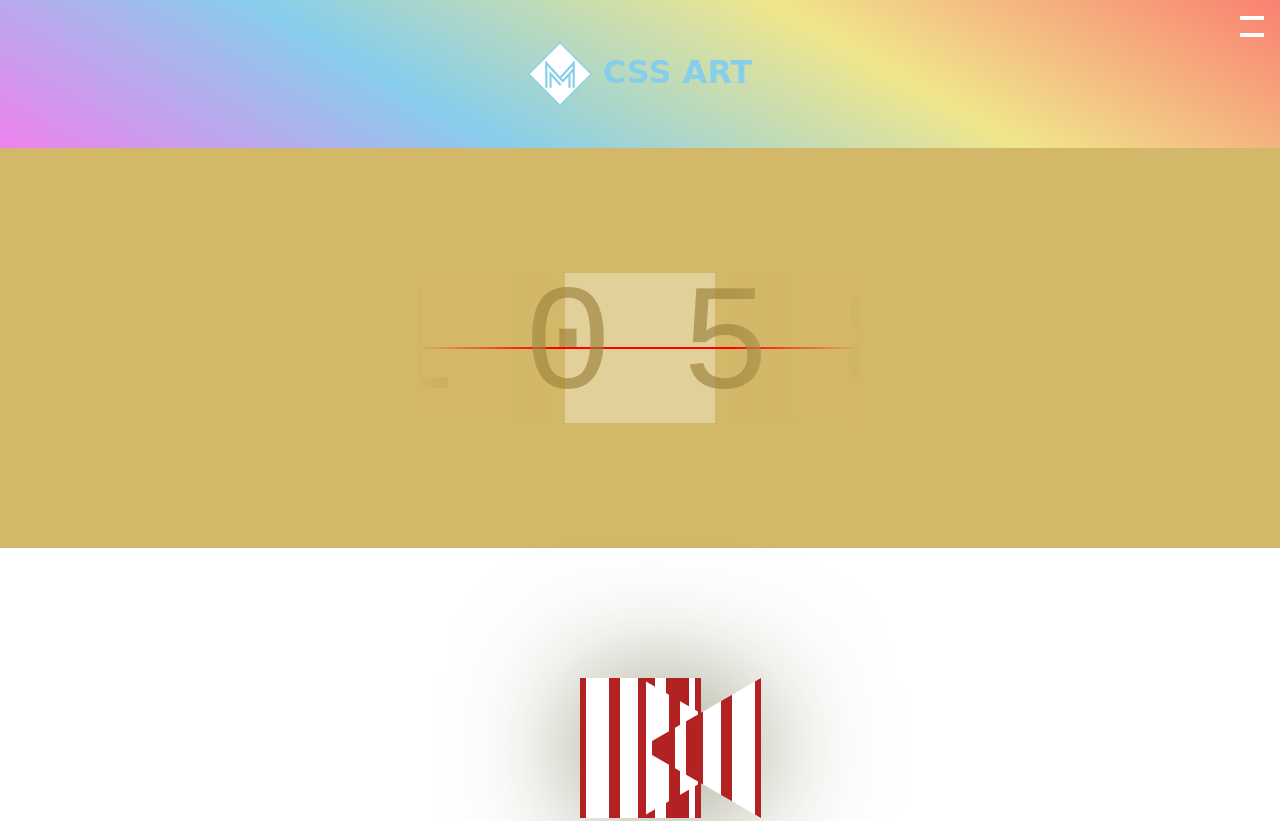
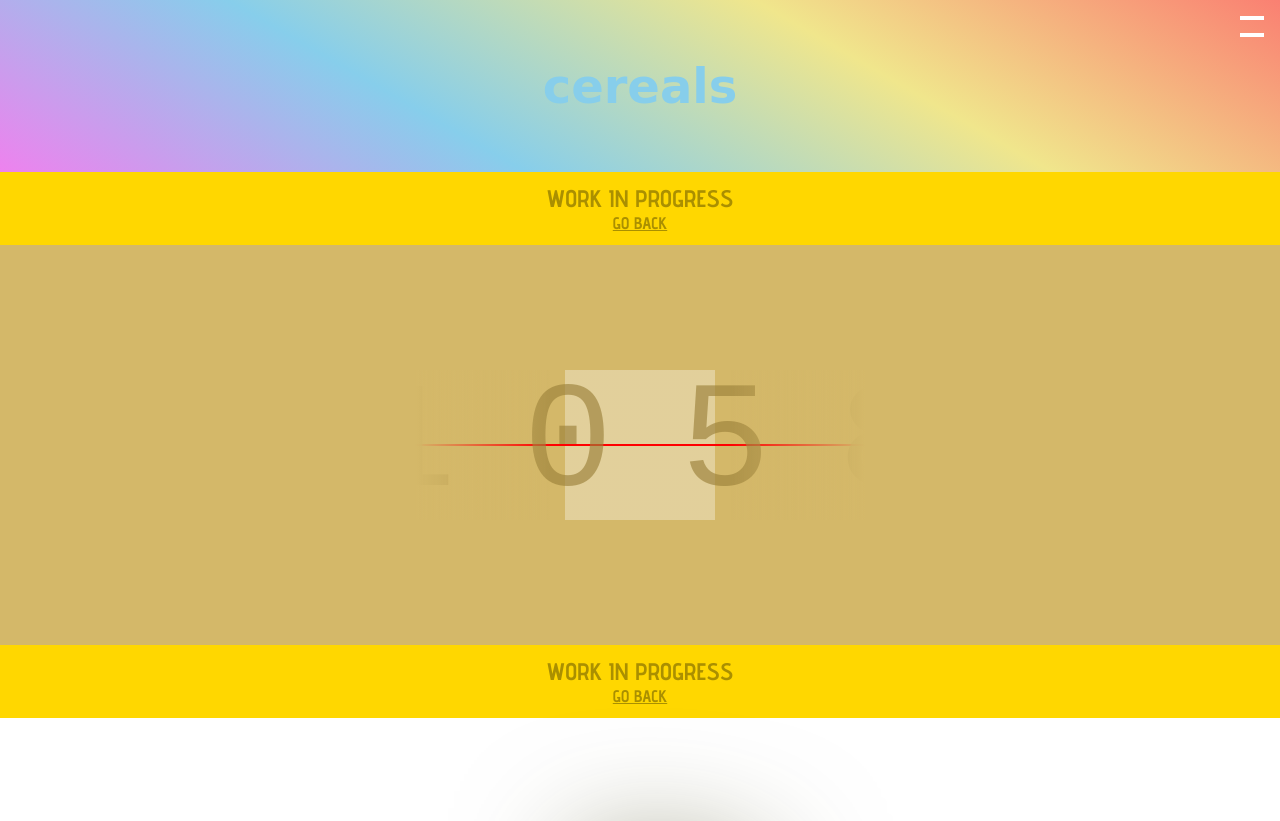
Before and after one commit to mbaralle/cereals, a plain HTML site: page docs/wip.html in a window 1280 px wide. Shown: the top 821 px of the page. Drawn offline with Linux system fonts and the light colour scheme; a web font is replaced by a local one.

Commit message:
move to cereals.dev

```diff
--- a/docs/css/main.css
+++ b/docs/css/main.css
@@ -40,21 +40,12 @@ header {
 header h3 {
     animation: title-animation 4s linear infinite;
     padding: 5px;
-    font-size: 200%;
+    font-size: 300%;
 }
 
-header h3 svg {
-    height: 64px;
-    width: 64px;
-    vertical-align: middle;
-}
-
-header h3 svg path#rect {
-    animation: logo-rect-animation 4s linear infinite;
-}
-
-header h3 svg path#letter {
-    animation: logo-letter-animation 4s linear infinite;
+header h3 a {
+    text-decoration: none;
+    color: inherit;
 }
 
 @keyframes title-animation {
@@ -64,23 +55,6 @@ header h3 svg path#letter {
     75%{ color: salmon; }
     100%{ color: violet; }
 }
-
-@keyframes logo-rect-animation {
-    0%{ stroke: violet; }
-    25%{ stroke: skyblue; }
-    50%{ stroke: khaki; }
-    75%{ stroke: salmon; }
-    100%{ stroke: violet; }
-}
-
-@keyframes logo-letter-animation {
-    0%{ fill: violet; }
-    25%{ fill: skyblue; }
-    50%{ fill: khaki; }
-    75%{ fill: salmon; }
-    100%{ fill: violet; }
-}
-
 
 #menu-button {
     height: 1.3em;
--- a/docs/css/wip.css
+++ b/docs/css/wip.css
@@ -8,7 +8,6 @@
     font-size: 1.5em;
     font-weight: 700;
     display: inline-block;
-    display: none;
 
     text-align: center;
 }
--- a/docs/wip.html
+++ b/docs/wip.html
@@ -1,7 +1,7 @@
 <!DOCTYPE html>
 <html lang="en">
   <head>
-    <title>CSS ART</title>
+    <title>cereals</title>
     <meta charset="utf-8" />
     <meta
       name="description"
@@ -29,42 +29,26 @@
       rel="stylesheet"
     />
 
-    <meta property="og:title" content="mbaralle | CSS ART" />
+    <meta property="og:title" content="mbaralle | cereals" />
     <meta
       property="og:description"
       content="Let's try to make some art with CSS! A project by Matthieu Baralle"
     />
     <meta
       property="og:image"
-      content="https://css.art.mbaralle.dev/img/css-art-card.png"
+      content="https://cereals.dev/img/css-art-card.png"
     />
-    <meta property="og:url" content="https://css.art.mbaralle.dev" />
+    <meta property="og:url" content="https://cereals.dev" />
     <meta name="twitter:card" content="summary_large_image" />
-    <meta property="og:site_name" content="mbaralle | CSS ART" />
-    <meta name="twitter:image:alt" content="mbaralle | CSS ART" />
+    <meta property="og:site_name" content="mbaralle | cereals" />
+    <meta name="twitter:image:alt" content="mbaralle | cereals" />
     <meta property="fb:app_id" content="757881268290888" />
     <meta name="twitter:creator" content="@mbaralle" />
   </head>
   <body>
     <header>
       <h3>
-        <svg
-          xmlns="http://www.w3.org/2000/svg"
-          viewBox="0 0 824.18909 824.18909"
-        >
-          <path
-            id="rect"
-            fill="#fff"
-            stroke="#000"
-            stroke-width="15.4396"
-            d="M412.09454702 10.91744012l401.17710302 401.17710302-401.17710302 401.17710302L10.917444 412.09454314z"
-          />
-          <path
-            id="letter"
-            d="M276.1905087 414.7545909v-42.5607l154.76617 172.661-19.34577 21.28035-107.36903-119.94377v143.1587h-28.05137zm135.90404 29.01866l190.0722-208.93433v354.51125h-28.53501v-201.67965l-25.14951 28.05136v173.62829h-28.53501v-142.67505l-71.57935 78.83401-197.8105-217.63992v281.48096h-28.53502v-354.51125zm161.53719-98.17979v-37.72425l-142.67506 156.70074 17.41119 18.86214z"
-          />
-        </svg>
-        <span>CSS ART</span>
+        <a href="/">cereals</a>
       </h3>
       <div id="menu-button" onclick="menuClick()"></div>
       <div id="menu">
```
Also changed, not shown: docs/404.html (+8 -23 lines), docs/index.html (+7 -23 lines), docs/manifest.webmanifest, 2 other files.
